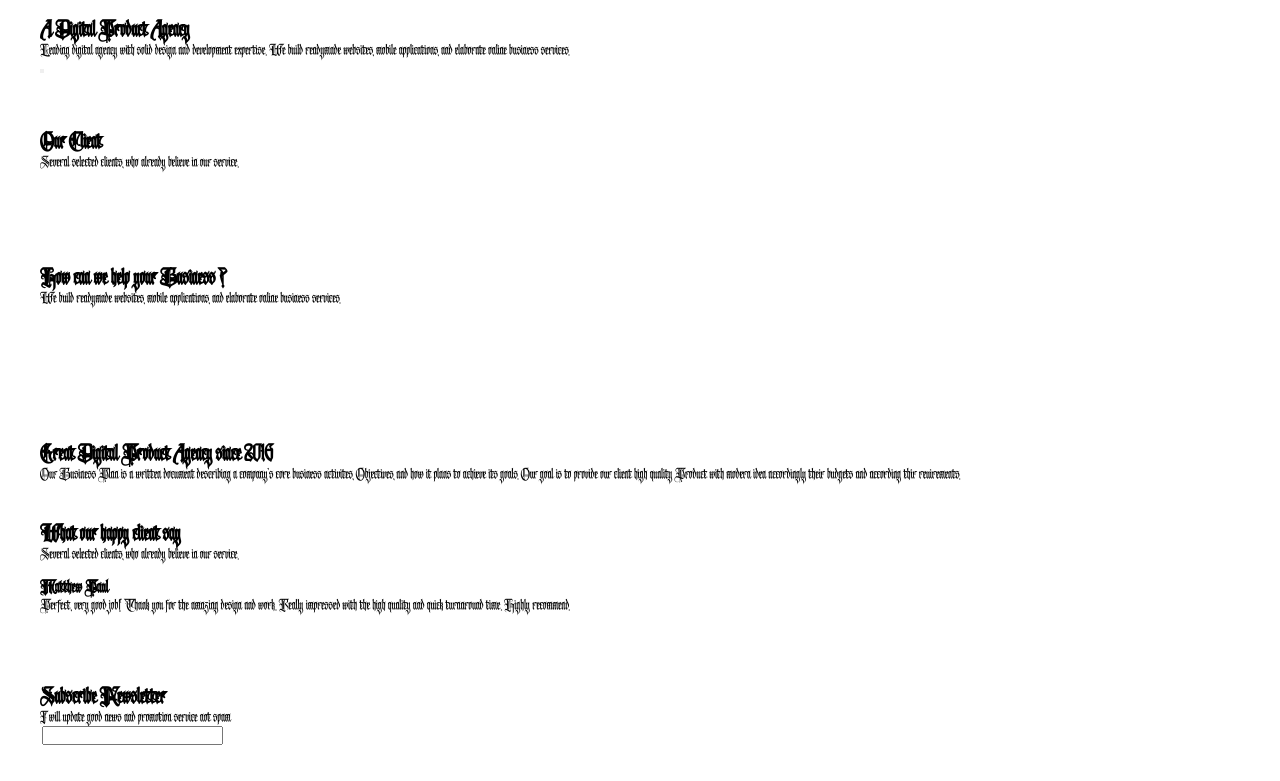
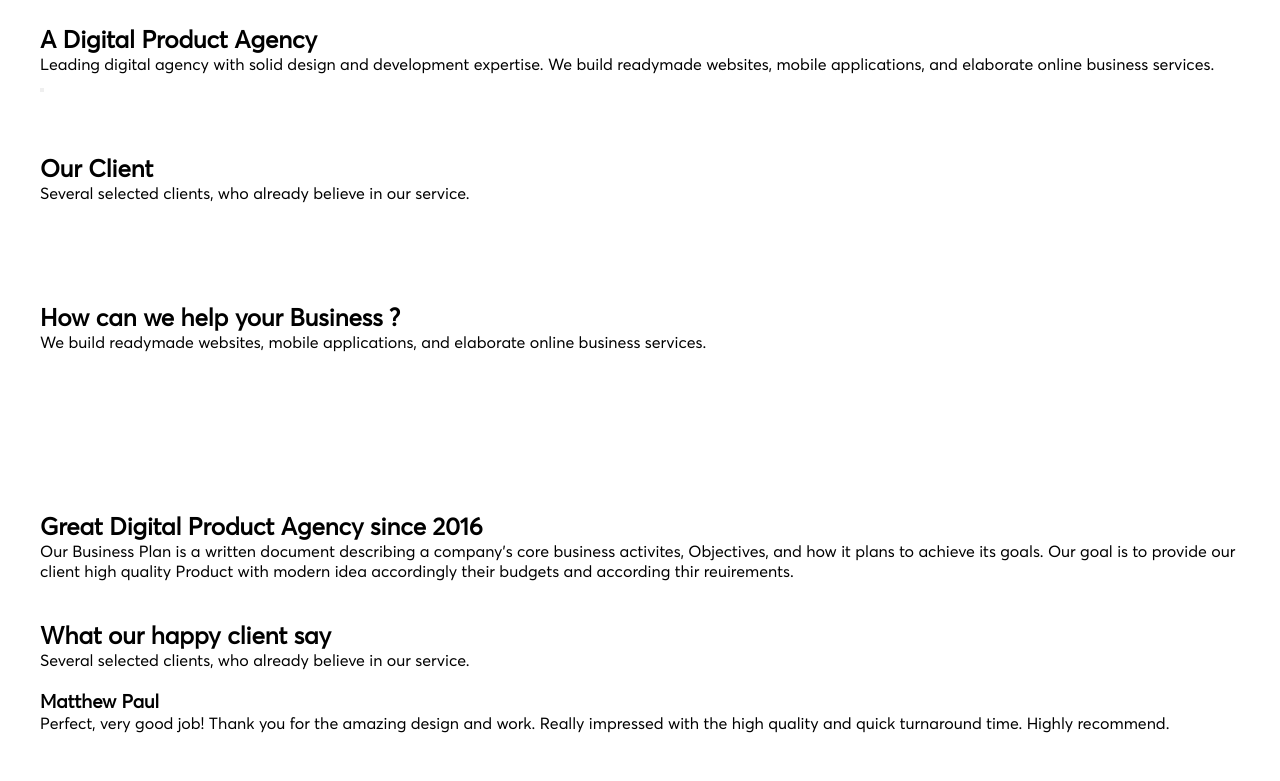
Before and after one commit to MellonFive/projeto-figma-a-plus-studio, a plain HTML site: page index.html in a window 1280 px wide. Shown: the part 94-875 px from the top of the page. Drawn offline with Linux system fonts and the light colour scheme.

Commit message:
Colocando fonte correta

```diff
--- a/assets/style/style.css
+++ b/assets/style/style.css
@@ -11,7 +11,7 @@
 
 @font-face {
   font-family: 'Avertastevia';
-  src: url('../fonts/Avertastevia.ttf');
+  src: url('../fonts/Avertademo.ttf');
 }
 
 html {
```
Also changed, not shown: assets/fonts/Avertademo.ttf (added), assets/fonts/Avertastevia.ttf (deleted).
